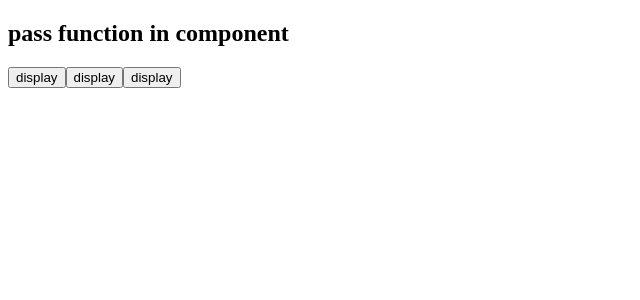
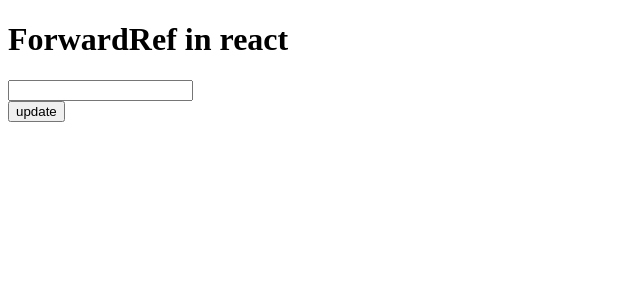
Before and after one commit to Sonukumar201995/react_practice-02, a React (Vite) app: page / in a window 1280 px wide. Shown: the top 300 px of the page, without its empty margins (0-640 px from the left). Built offline with nearby package versions, Linux system fonts and the light colour scheme.

Commit message:
forwordref in react

```diff
--- a/src/App.jsx
+++ b/src/App.jsx
@@ -1,18 +1,19 @@
-import { User } from "./User";
+import { useRef } from "react"
+import User from './User'
 
 function App()
 {
+  let inputRef=useRef(null);
+  let update=()=>{
 
-   const displayName=(name)=>{
-        alert(name);
-    }
-
+    inputRef.current.value=1000;
+    inputRef.current.focus();
+  }
   return(
     <>
-    <h2>pass function in component</h2>
-    <User displayName={displayName} name="sonu kumar"/>
-    <User displayName={displayName} name="monu kumar"/>
-    <User displayName={displayName} name="arun kumar"/>
+    <h1>ForwardRef in react</h1>
+    <User ref={inputRef}/>
+    <button onClick={update}>update</button>
     </>
   )
 }
--- a/src/User.jsx
+++ b/src/User.jsx
@@ -1,9 +1,8 @@
-export function User({displayName,name})
-{
-
+const User=(props)=>{
     return(
-        <>
-            <button onClick={()=>displayName(name)}>display</button>
-        </>
+        <div>
+            <input type="text" ref={props.ref}/>
+        </div>
     )
 }
+export default User;
```
